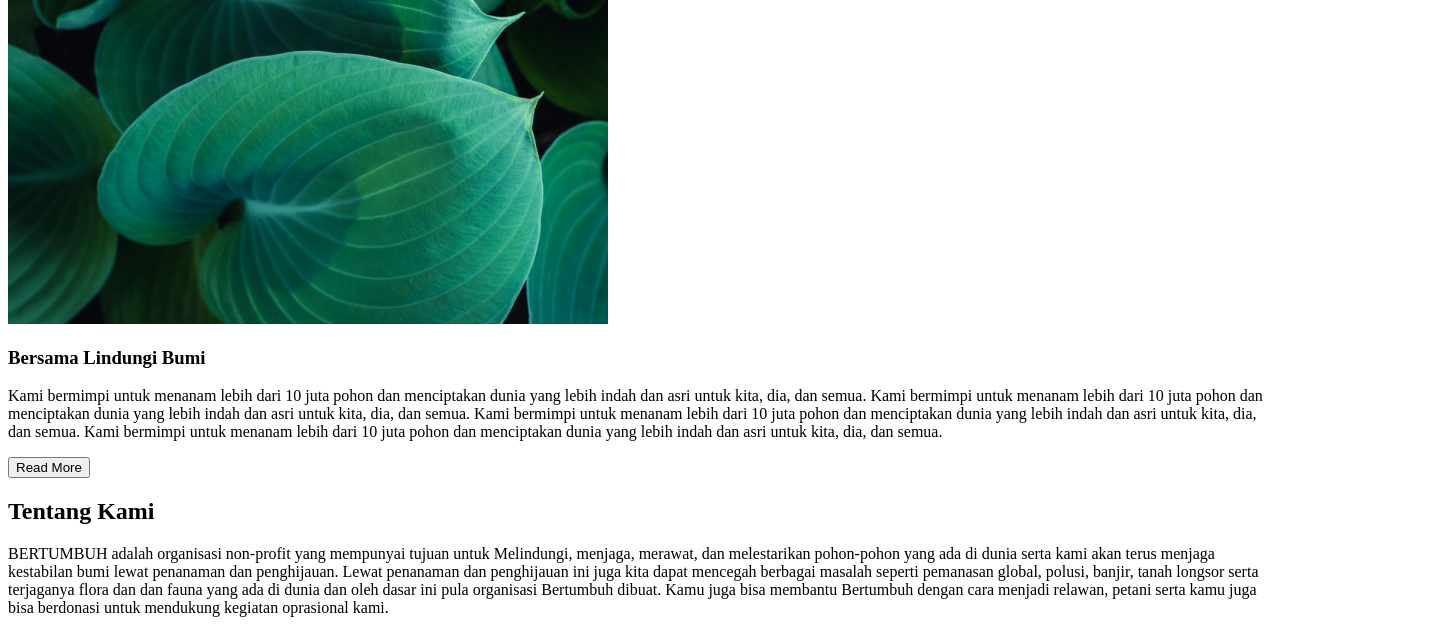
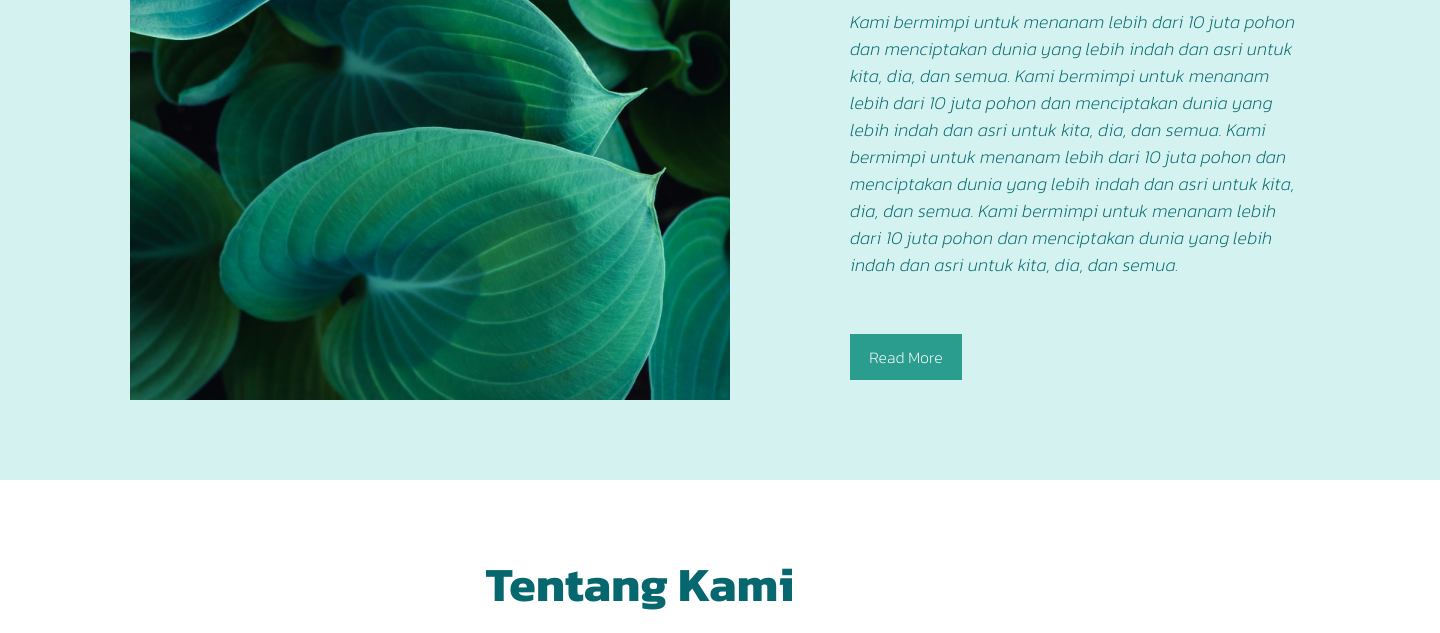
Before and after one commit to tazzo0/homework_5, a plain HTML site: page index.html in a window 1280 px wide. Shown: the part 268-901 px from the top of the page, 1440 px wide, since content can reach past the window. Drawn offline with Linux system fonts and the light colour scheme; the site is published under a folder, as on GitHub Pages, so addresses that start at the root find nothing.

Commit message:
have chamged css file

```diff
--- a/index.html
+++ b/index.html
@@ -3,8 +3,8 @@
   <head>
     <meta charset="UTF-8" />
     <meta name="viewport" content="width=device-width, initial-scale=1.0" />
-    <link rel="stylesheet" href="/css/reset.css" />
-    <link rel="stylesheet" href="/css/style.css" />
+    <link rel="stylesheet" href="css/reset.css" />
+    <link rel="stylesheet" href="css/style.css" />
     <link rel="icon" href="images/icon.svg" />
     <title>index</title>
   </head>
```
